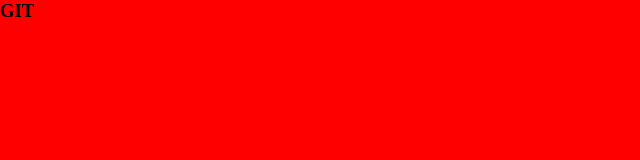
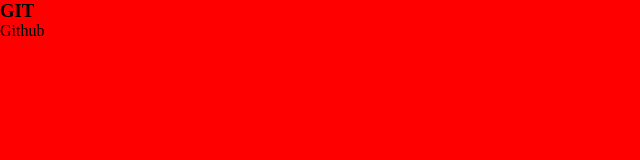
Before and after one commit to 1519035113/hfx20, a plain HTML site: page index.html in a window 1280 px wide. Shown: the full height of the page, 0-640 px from the left. Drawn offline with Linux system fonts and the light colour scheme.

Commit message:
Update index.html

```diff
--- a/index.html
+++ b/index.html
@@ -9,5 +9,6 @@
 </head>
 <body>
     <h3>GIT</h3>
+    <div>Github</div>
 </body>
 </html>
```
